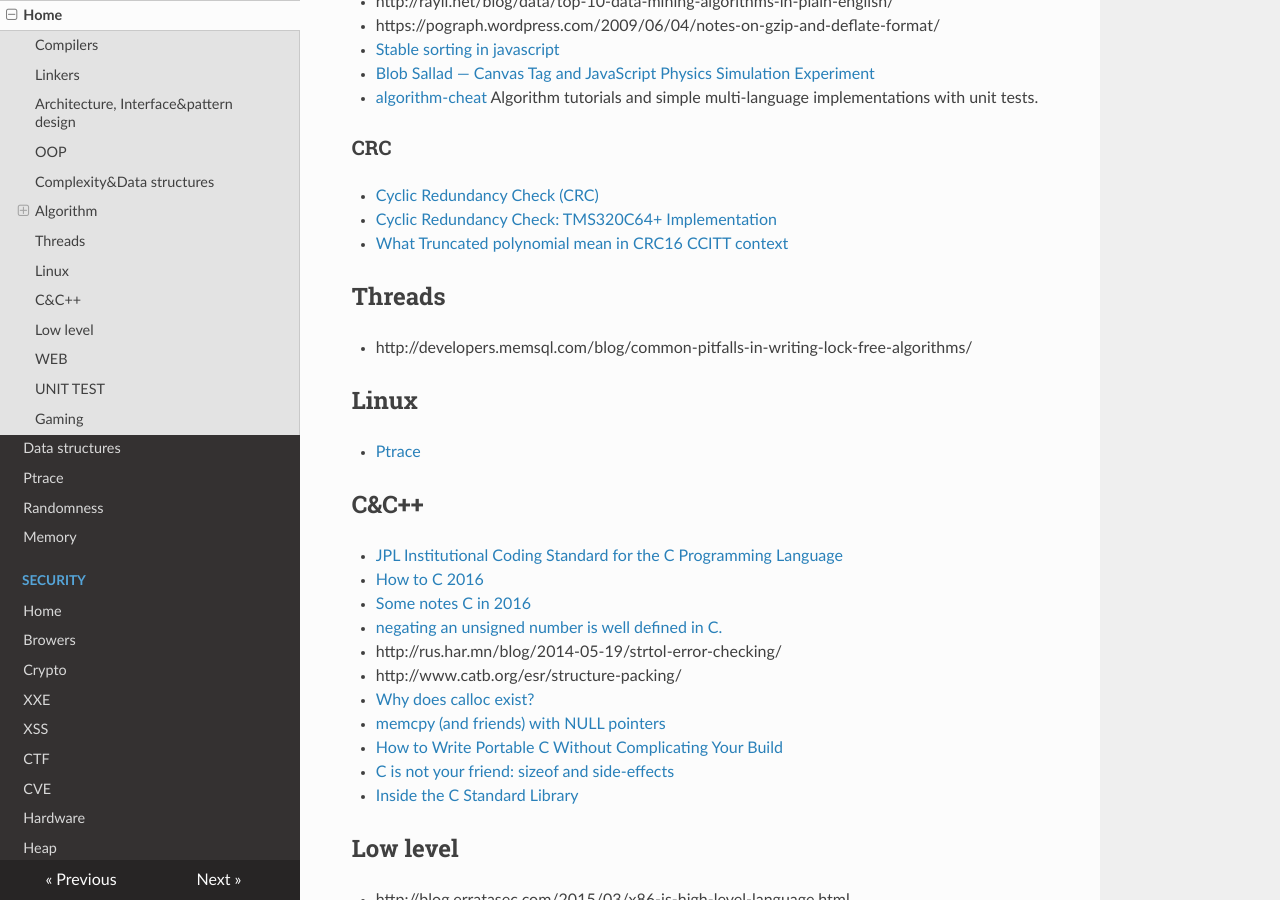
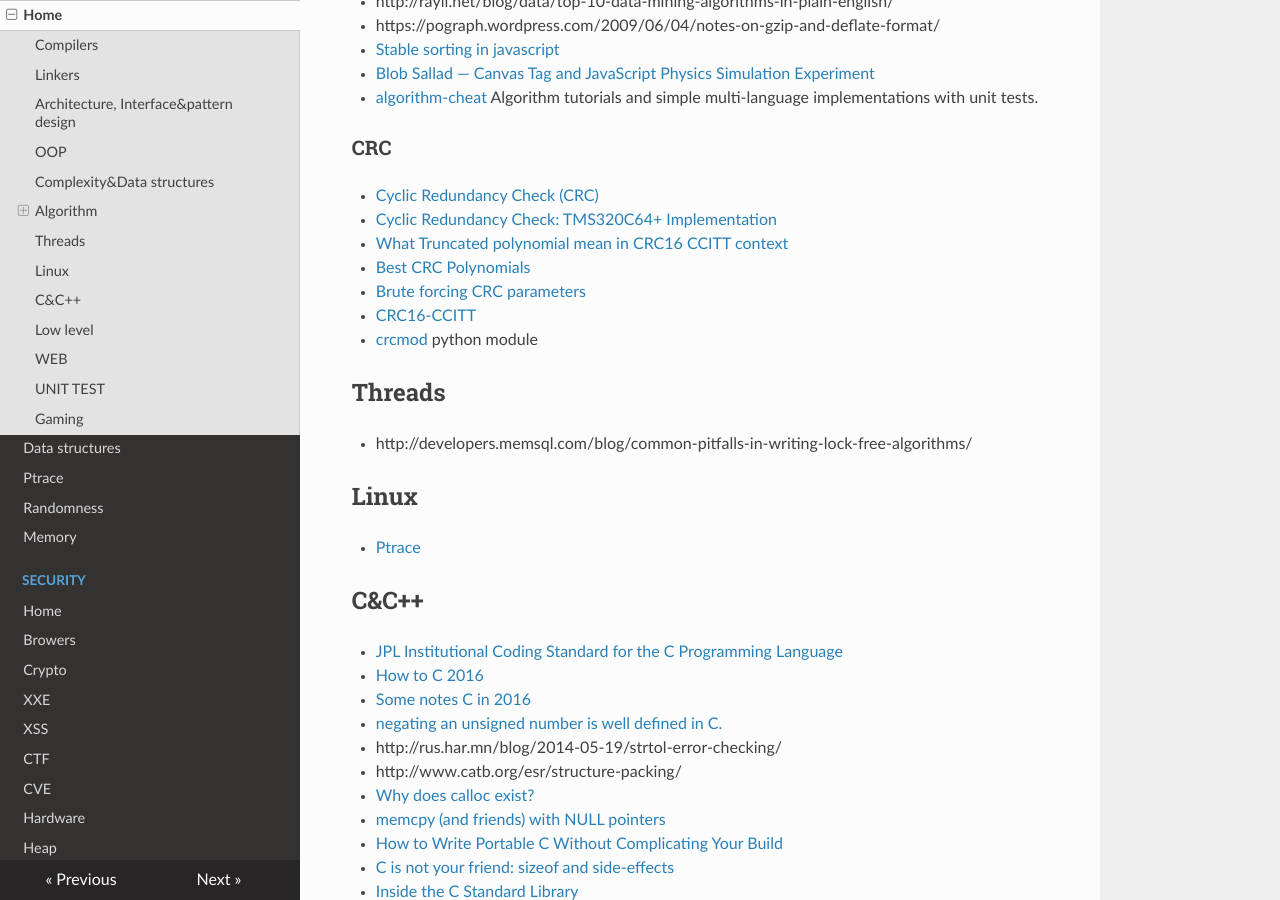
Before and after one commit to gipi/low-level, an MkDocs documentation site: the page built from docs/programming.md, in a window 1280 px wide and 900 px high, scrolled down 2452 px. Built offline with MkDocs 1.6.1, drawn with Linux system fonts in a browser that asks for light colours; nearby versions of some CDN libraries; old or Windows-style settings are respelled for this version of MkDocs.

Commit message:
Update programming.md

```diff
--- a/docs/programming.md
+++ b/docs/programming.md
@@ -98,6 +98,10 @@ From [Basics of the Unix Philosophy](http://catb.org/~esr/writings/taoup/html/ch
  - [Cyclic Redundancy Check (CRC)](http://ww1.microchip.com/downloads/en/appnotes/01148a.pdf)
  - [Cyclic Redundancy Check: TMS320C64+ Implementation](http://ww1.microchip.com/downloads/en/appnotes/01148a.pdf)
  - [What Truncated polynomial mean in CRC16 CCITT context](https://stackoverflow.com/questions/40787529/what-truncated-polynomial-mean-in-crc16-ccitt-context)
+ - [Best CRC Polynomials](https://users.ece.cmu.edu/~koopman/crc/)
+ - [Brute forcing CRC parameters](http://sitsec.net/blog/2012/02/10/brute-forcing-crc-parameters/)
+ - [CRC16-CCITT](http://srecord.sourceforge.net/crc16-ccitt.html)
+ - [crcmod](http://crcmod.sourceforge.net/) python module
 
 ## Threads
 
```
